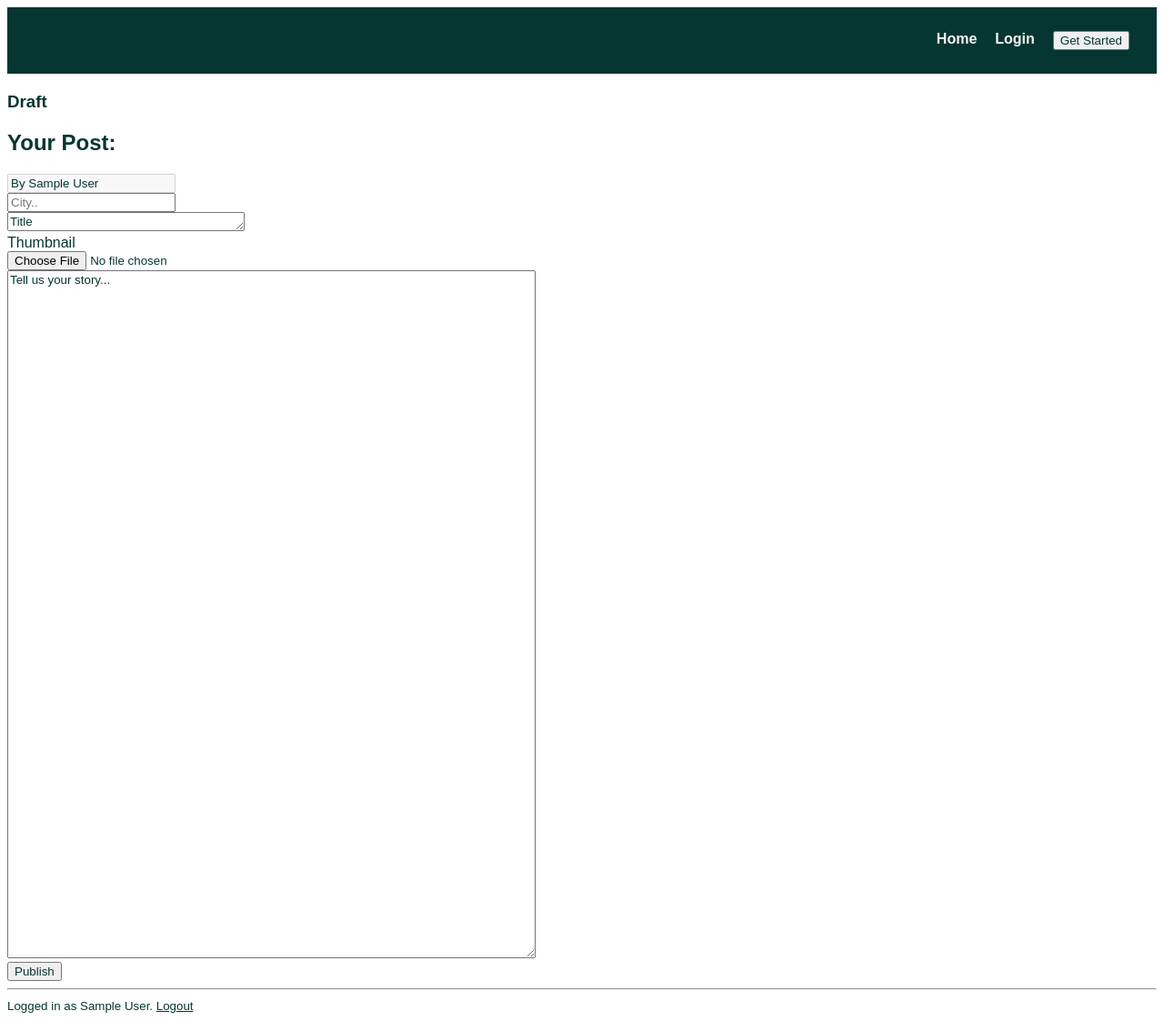
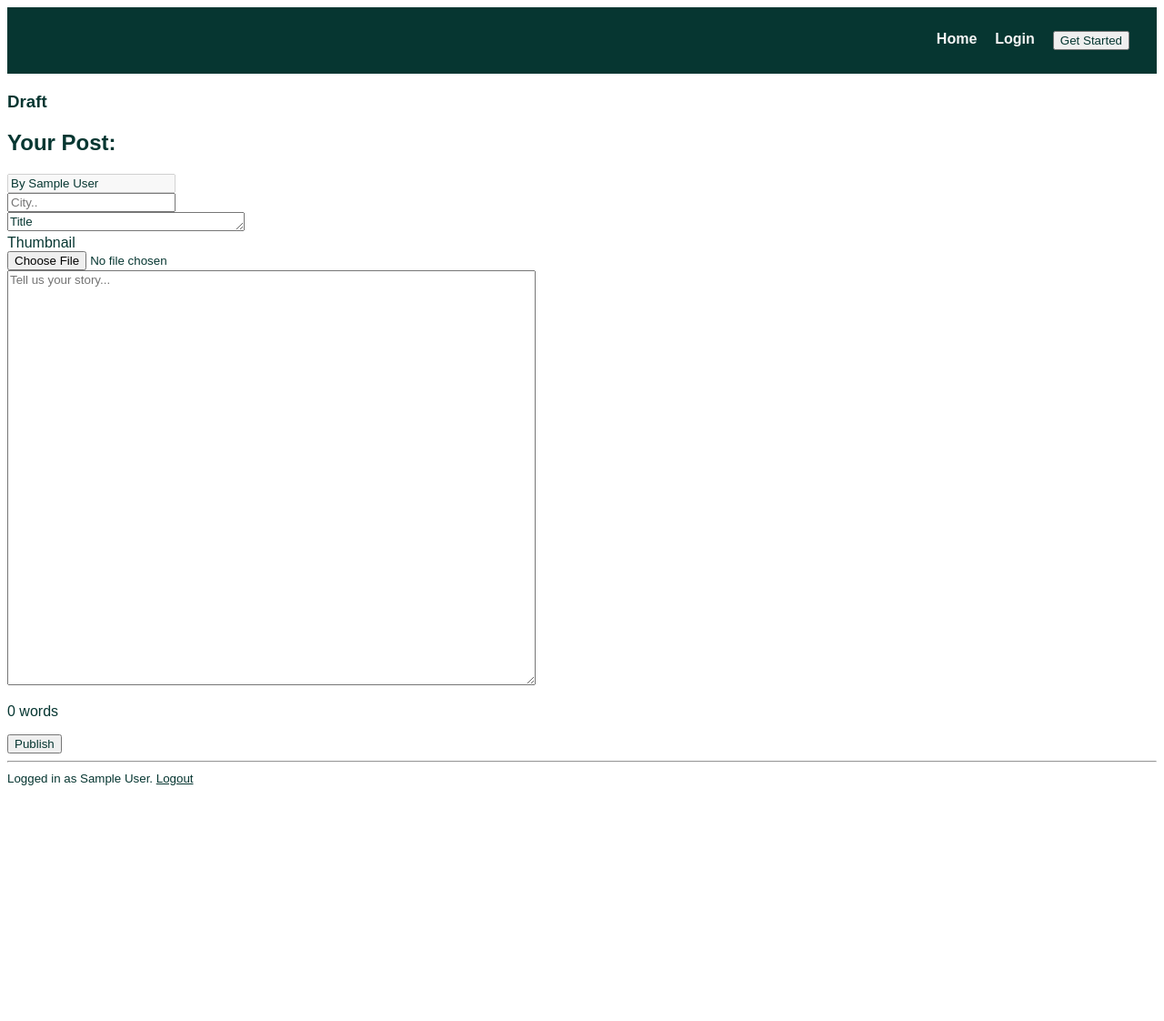
Before and after one commit to mirenja/Foundations_handin_three, a Flask app: page /posts in a window 1280 px wide. Shown: the whole page at 91% size. After the commit the page ends 863 px from the top, so only its background shows below. Run offline with Flask 3, Linux system fonts and the light colour scheme; the visitor is signed in with stand-in values (Sample User, id 1).

Commit message:
implemented word count

```diff
--- /dev/null
+++ b/app/static/javascript/main.js
@@ -0,0 +1,33 @@
+let content = document.getElementById("text_content");
+let wordCount = document.getElementById("word-count");
+
+
+
+function displayCount(){
+  let paragraph =content.value;
+  console.log('content from form')
+  console.log(paragraph)
+
+  let words = paragraph.trim().split(" ");
+  console.log("after split")
+  console.log(words); //return the array
+  let totalCount = words.length;
+  wordCount.textContent = totalCount + " words";
+  console.log('wordcount')
+  console.log(wordCount)
+
+
+};
+
+content.addEventListener("input",displayCount);
+
+
+//   // Get the value of the textarea and split it into an array of words
+//   const words = textInput.value.trim().split(/\s+/);
+
+//   // Get the number of words in the array
+//   const numWords = words.length;
+
+//   // Update the word count display
+//   wordCount.textContent = `${numWords} word${numWords === 1 ? "" : "s"}`;
+// });
--- a/app/templates/posts/new.html
+++ b/app/templates/posts/new.html
@@ -32,7 +32,7 @@
     <input type="file" name="thumbnail" id="thumbnail" >
   </div>
   <div>
-      <textarea name="content" rows="50" cols="70">{{edited_article.content}}</textarea>
+      <textarea name="content" rows="30" cols="70">{{edited_article.content}}</textarea>
   </div>
     <input type="submit" value="save changes">
 
@@ -62,11 +62,14 @@
     <input type="file" name="thumbnail" id="thumbnail" >
   </div>
   <div>
-      <textarea name="content" rows="50" cols="70">Tell us your story...</textarea>
+      <textarea name="content" rows="30" cols="70" id="text_content" placeholder="Tell us your story..."></textarea>
+
   </div>
+    <p id="word-count">0 words</p>
     <input type="submit" value="Publish">
 </form>
 
 {% endif %}
+<script type="text/javascript" src="{{ url_for('static', filename='javascript/main.js') }}"></script>
 
 {% endblock %}
--- a/requirements.txt
+++ b/requirements.txt
@@ -14,7 +14,7 @@ packaging==23.1
 pluggy==1.0.0
 psycopg2-binary==2.9.6
 pytest==7.3.0
-python-dotenv
+python-dotenv==1.0.0
 SQLAlchemy==2.0.7
 typing_extensions==4.5.0
 Werkzeug==2.2.3
```
